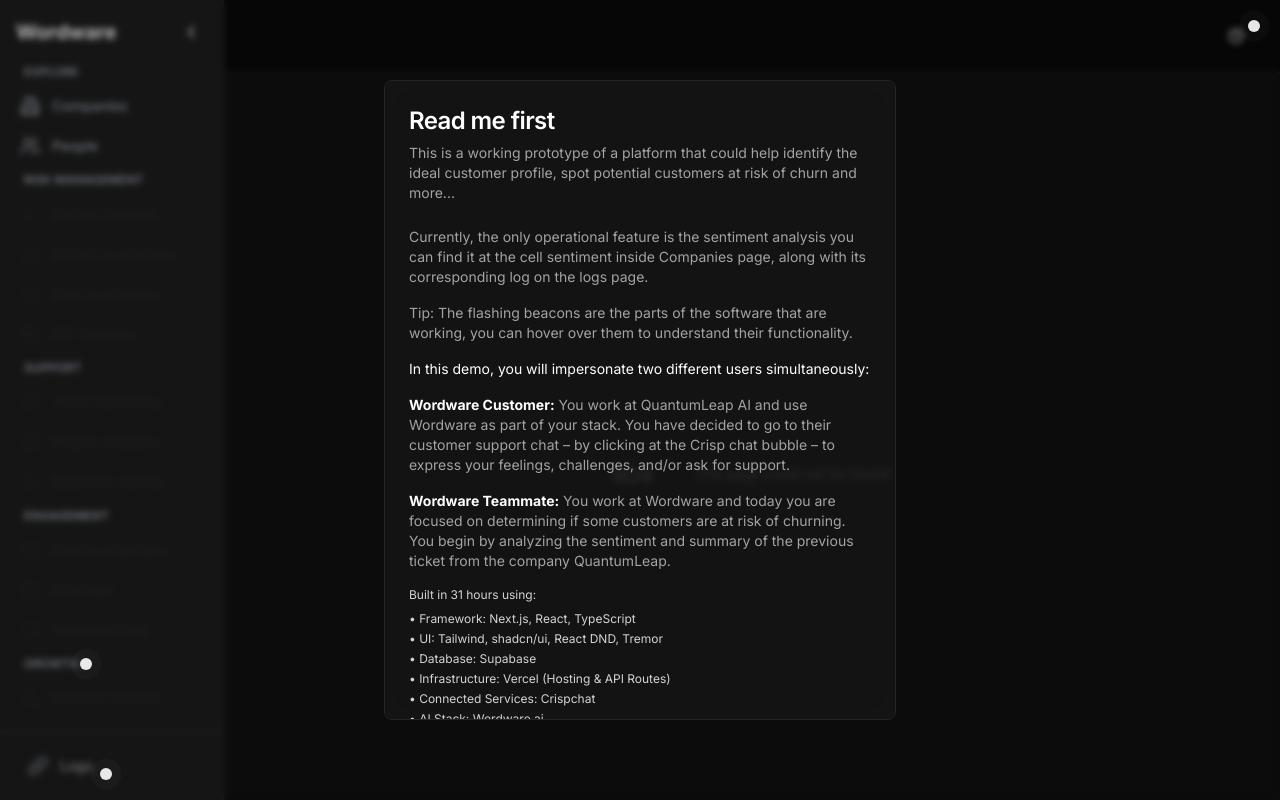
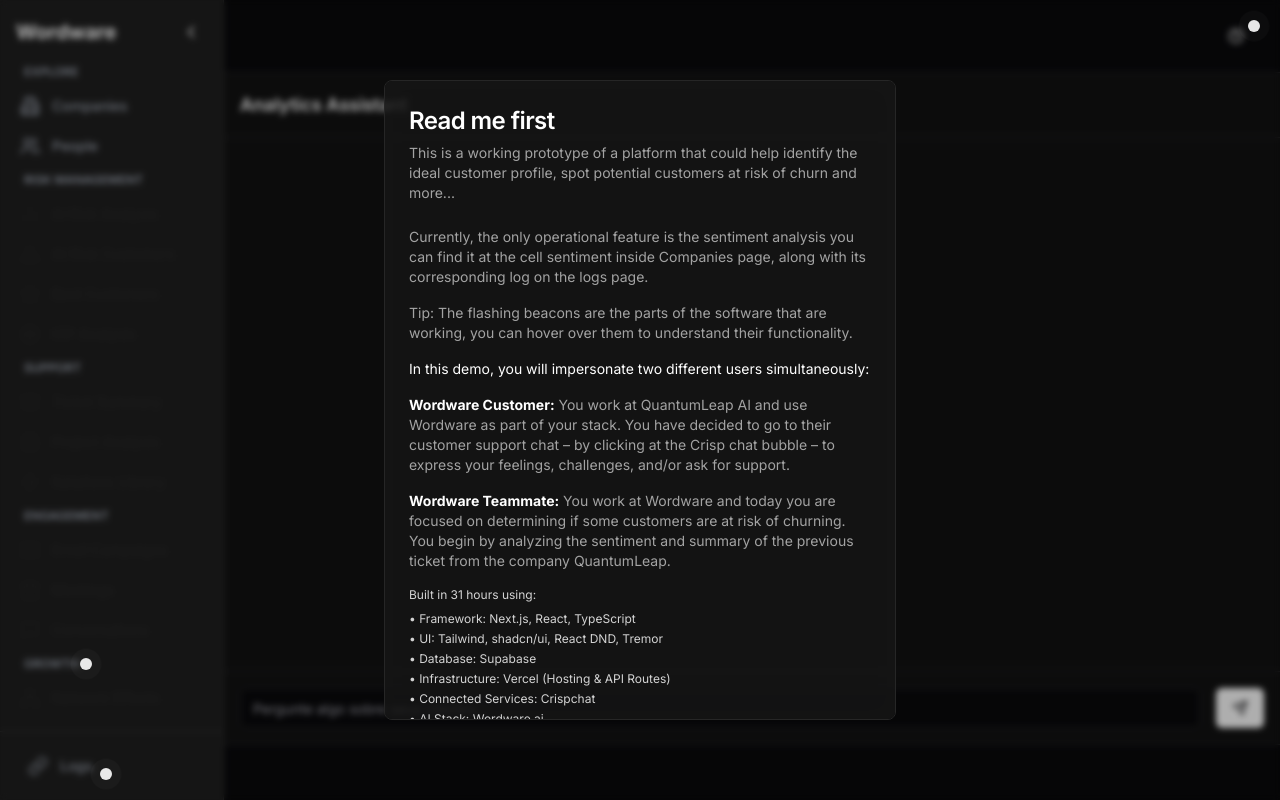
Before and after one commit to renantrendt/wordware-demo, a Next.js app: page /analytics-chat in a window 1280 px wide. Before the commit this address had no page. Built offline with nearby package versions, Linux system fonts and the light colour scheme.

Commit message:
feat: initial analytics chat page setup

```diff
--- /dev/null
+++ b/app/analytics-chat/page.tsx
@@ -0,0 +1,153 @@
+"use client"
+
+import { useState } from "react"
+import { Avatar, AvatarFallback, AvatarImage } from "@/components/ui/avatar"
+import { Button } from "@/components/ui/button"
+import { Card, CardContent, CardHeader, CardTitle } from "@/components/ui/card"
+import { Input } from "@/components/ui/input"
+import { ScrollArea } from "@/components/ui/scroll-area"
+import { cn } from "@/lib/utils"
+import { SendIcon } from "lucide-react"
+
+interface Message {
+  role: "user" | "assistant"
+  content: string
+  timestamp: Date
+  visualizations?: any
+}
+
+export default function AnalyticsChat() {
+  const [messages, setMessages] = useState<Message[]>([])
+  const [input, setInput] = useState("")
+  const [isLoading, setIsLoading] = useState(false)
+
+  const handleSubmit = async (e: React.FormEvent) => {
+    e.preventDefault()
+    if (!input.trim()) return
+
+    const userMessage: Message = {
+      role: "user",
+      content: input,
+      timestamp: new Date(),
+    }
+
+    setMessages((prev) => [...prev, userMessage])
+    setInput("")
+    setIsLoading(true)
+
+    try {
+      const analytics = AnalyticsService.getInstance();
+      const response = await analytics.analyzeQuestion(input);
+
+      if (!response.success) {
+        throw new Error(response.error);
+      }
+
+      const assistantMessage: Message = {
+        role: "assistant",
+        content: response.content,
+        timestamp: new Date(),
+        visualizations: response.visualizations
+      }
+
+      setMessages((prev) => [...prev, assistantMessage])
+    } catch (error) {
+      console.error("Error:", error)
+    } finally {
+      setIsLoading(false)
+    }
+  }
+
+  return (
+    <div className="flex flex-col h-[calc(100vh-4rem)]">
+      <div className="border-b">
+        <div className="flex h-16 items-center px-4">
+          <h2 className="text-lg font-semibold">Analytics Assistant</h2>
+        </div>
+      </div>
+
+      <div className="flex-1 overflow-hidden">
+        <ScrollArea className="h-full p-4">
+          <div className="space-y-4">
+            {messages.map((msg, i) => (
+              <div
+                key={i}
+                className={cn(
+                  "flex gap-3 mb-4",
+                  msg.role === "assistant" ? "justify-start" : "justify-end"
+                )}
+              >
+                {msg.role === "assistant" && (
+                  <Avatar>
+                    <AvatarImage src="/bot-avatar.png" />
+                    <AvatarFallback>AI</AvatarFallback>
+                  </Avatar>
+                )}
+
+                <div
+                  className={cn(
+                    "rounded-lg p-4 max-w-[80%]",
+                    msg.role === "assistant"
+                      ? "bg-secondary"
+                      : "bg-primary text-primary-foreground"
+                  )}
+                >
+                  {msg.content}
+
+                  {msg.role === "assistant" && msg.visualizations && (
+                    <div className="mt-4">
+                      <Card>
+                        <CardHeader>
+                          <CardTitle>{msg.visualizations.title}</CardTitle>
+                        </CardHeader>
+                        <CardContent>
+                          <pre>{JSON.stringify(msg.visualizations.data, null, 2)}</pre>
+                        </CardContent>
+                      </Card>
+                    </div>
+                  )}
+                </div>
+              </div>
+            ))}
+
+            {isLoading && (
+              <div className="flex justify-start gap-3">
+                <Avatar>
+                  <AvatarFallback>AI</AvatarFallback>
+                </Avatar>
+                <Card className="w-[300px]">
+                  <CardContent className="p-4">
+                    <div className="flex space-x-2">
+                      <div className="w-2 h-2 bg-current rounded-full animate-bounce" />
+                      <div className="w-2 h-2 bg-current rounded-full animate-bounce [animation-delay:0.2s]" />
+                      <div className="w-2 h-2 bg-current rounded-full animate-bounce [animation-delay:0.4s]" />
+                    </div>
+                  </CardContent>
+                </Card>
+              </div>
+            )}
+          </div>
+        </ScrollArea>
+      </div>
+
+      <div className="border-t p-4">
+        <form onSubmit={handleSubmit} className="flex gap-4">
+          <Input
+            placeholder="Pergunte algo sobre seus clientes..."
+            value={input}
+            onChange={(e) => setInput(e.target.value)}
+            className="flex-1"
+          />
+          <Button type="submit" disabled={isLoading}>
+            <SendIcon className="h-4 w-4" />
+          </Button>
+        </form>
+      </div>
+
+      <div className="border-t bottom-0 w-full bg-background">
+        <div className="flex h-16 items-center px-4">
+        </div>
+      </div>
+    </div>
+  )
+}
```
